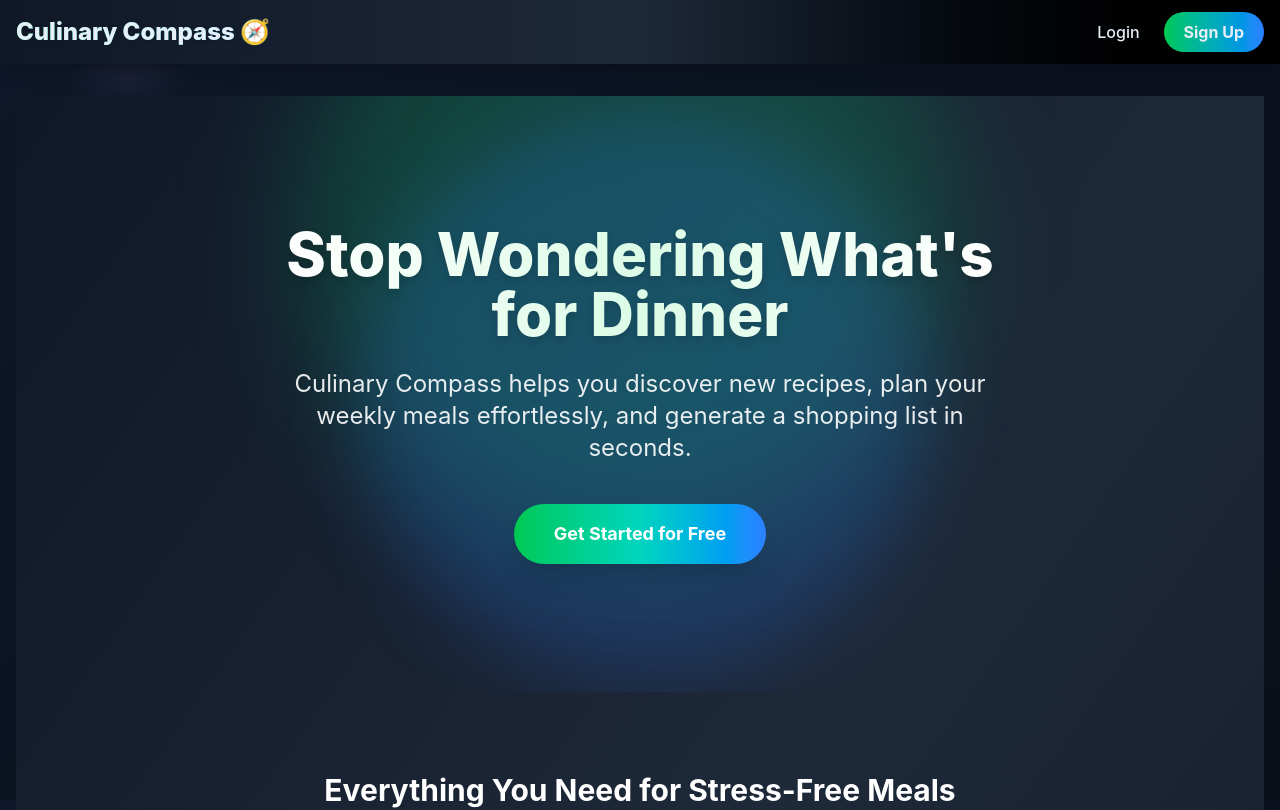
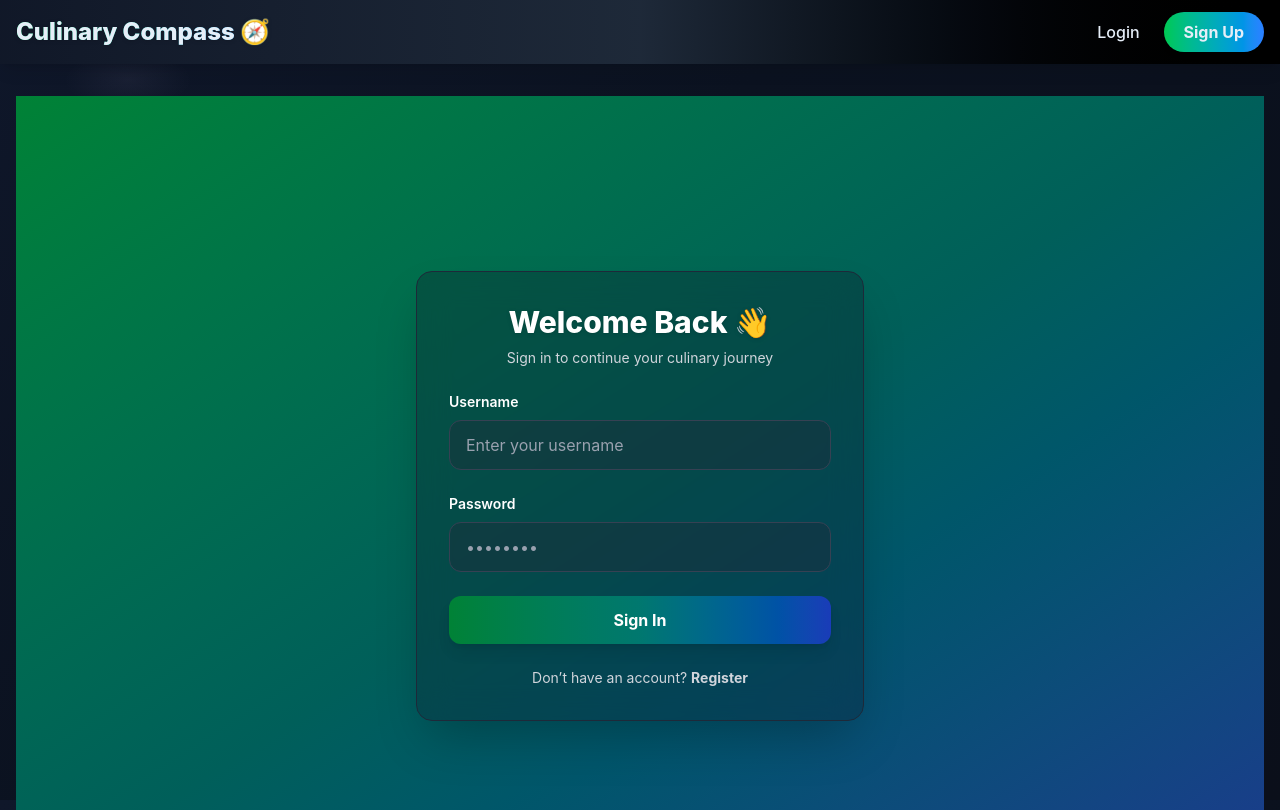
Before and after one commit to akashkumarsky/Culinary-Compass, a React (Vite) app in the folder frentend/: page /login in a window 1280 px wide. Shown: the top 810 px of the page. Built offline with nearby package versions, Linux system fonts and the light colour scheme.

Commit message:
set login

```diff
--- a/frentend/src/App.jsx
+++ b/frentend/src/App.jsx
@@ -29,7 +29,7 @@ function App() {
               <Route path="/" element={token ? <Navigate to="/dashboard" /> : <PublicHomePage />} />
 
               {/* Public auth routes */}
-              <Route path="/login" element={token ? <Navigate to="/dashboard" /> : <PublicHomePage />} />
+              <Route path="/login" element={token ? <Navigate to="/dashboard" /> : <Login />} />
               <Route path="/register" element={token ? <Navigate to="/dashboard" /> : <Register />} />
 
               {/* Protected Routes */}
```
